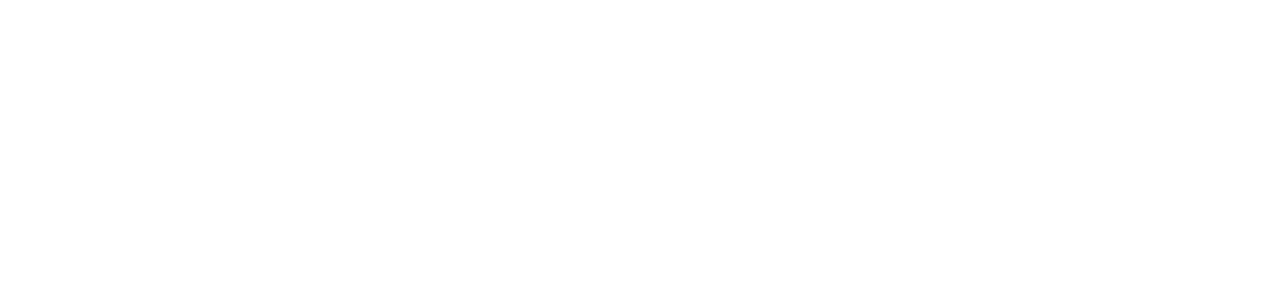
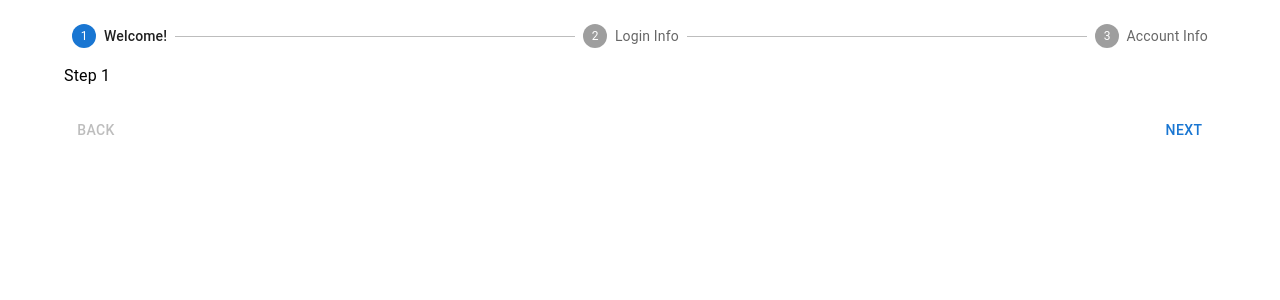
Before and after one commit to ZacharyKay33/Capstone_QuickNotes, a Next.js app: page /SignUp in a window 1280 px wide. Shown: the top 300 px of the page. Built offline with nearby package versions, Linux system fonts and the light colour scheme.

Commit message:
Add Firebase config + Sign up Stepper

```diff
--- a/pages/api/auth.ts
+++ b/lib/DB.ts
@@ -1,6 +1,7 @@
 // Import the functions you need from the SDKs you need
 import { initializeApp } from "firebase/app";
 import { getAnalytics } from "firebase/analytics";
+import { getAuth } from "firebase/auth";
 
 // TODO: Add SDKs for Firebase products that you want to use
 // https://firebase.google.com/docs/web/setup#available-libraries
@@ -13,9 +14,12 @@
   projectId: process.env.NEXT_PUBLIC_FIREBASE_PROJECT_ID,
   storageBucket: process.env.NEXT_PUBLIC_STORAGE_BUCKET,
   messagingSenderId: process.env.NEXT_PUBLIC_MESSAGING_SENDER_ID,
-  appId: process.env.NEXT_PUBLIC_APP_ID
+  appId: process.env.NEXT_PUBLIC_APP_ID,
 };
 
 // Initialize Firebase
 const app = initializeApp(firebaseConfig);
+const auth = getAuth(app);
 const analytics = getAnalytics(app);
+
+export default auth;
--- a/pages/SignUp.tsx
+++ b/pages/SignUp.tsx
@@ -1,7 +1,77 @@
-import { Grid } from "@mui/material";
+import {
+  Stepper,
+  Step,
+  StepLabel,
+  Box,
+  Button,
+  Typography,
+  Container,
+} from "@mui/material";
+import { useState } from "react";
+import auth from "../lib/DB";
+
+const steps = ["Welcome!", "Login Info", "Account Info"];
 
 const SignUp = () => {
-  return <Grid></Grid>;
+  const [activeStep, setActiveStep] = useState(0);
+
+  const handleNext = () => {
+    setActiveStep((prevActiveStep) => prevActiveStep + 1);
+  };
+
+  const handleBack = () => {
+    setActiveStep((prevActiveStep) => prevActiveStep - 1);
+  };
+
+  const handleFinish = () => {
+    setActiveStep(0);
+  };
+
+  return (
+    <Container sx={{ my: 3 }}>
+      <Stepper activeStep={activeStep}>
+        {steps.map((label, index) => {
+          const stepProps = {};
+          const labelProps = {};
+          return (
+            <Step key={label} {...stepProps}>
+              <StepLabel {...labelProps}>{label}</StepLabel>
+            </Step>
+          );
+        })}
+      </Stepper>
+      {activeStep === steps.length ? (
+        <>
+          <Typography sx={{ mt: 2, mb: 1 }}>
+            All steps completed - you&apos;re finished
+          </Typography>
+          <Box sx={{ display: "flex", flexDirection: "row", pt: 2 }}>
+            <Box sx={{ flex: "1 1 auto" }} />
+            <Button onClick={handleFinish}>Reset</Button>
+          </Box>
+        </>
+      ) : (
+        <>
+          <Typography sx={{ mt: 2, mb: 1 }}>Step {activeStep + 1}</Typography>
+          <Box sx={{ display: "flex", flexDirection: "row", pt: 2 }}>
+            <Button
+              color="inherit"
+              disabled={activeStep === 0}
+              onClick={handleBack}
+              sx={{ mr: 1 }}
+            >
+              Back
+            </Button>
+            <Box sx={{ flex: "1 1 auto" }} />
+
+            <Button onClick={handleNext}>
+              {activeStep === steps.length - 1 ? "Finish" : "Next"}
+            </Button>
+          </Box>
+        </>
+      )}
+    </Container>
+  );
 };
 
 export default SignUp;
```
